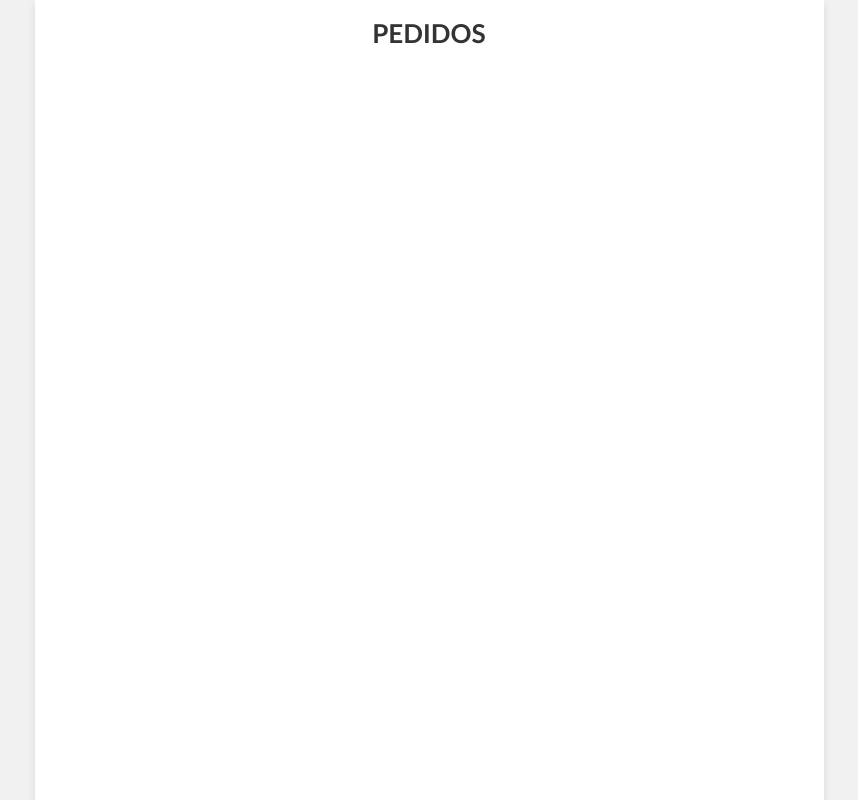
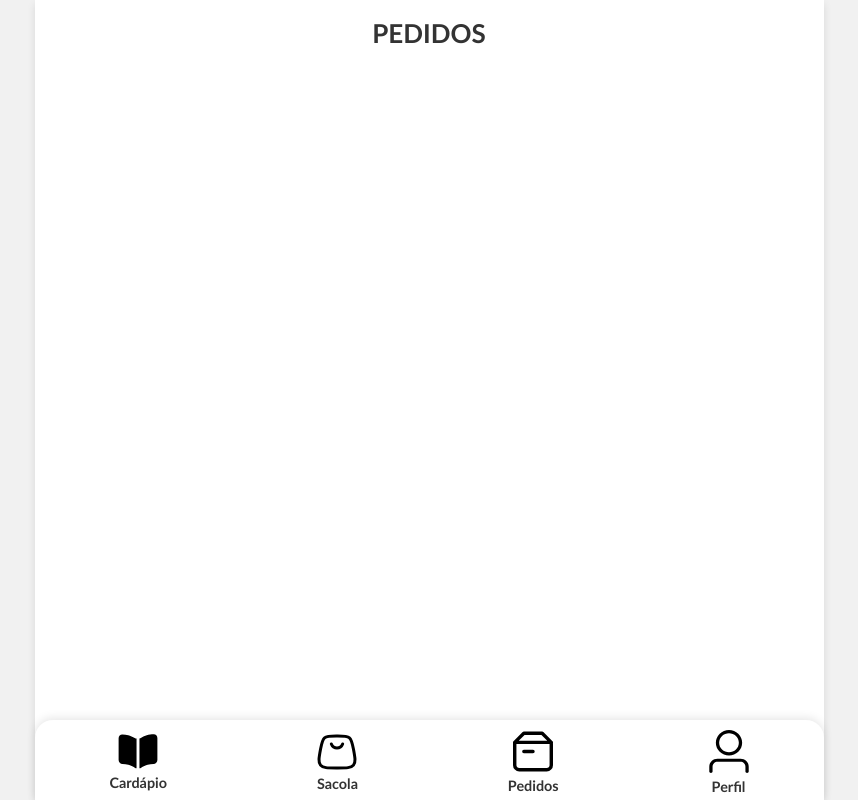
Before and after one commit to ItaloKaua1/DeliverySite, a React (Vite) app in the folder Front/: page /Pedidos in a window 1280 px wide. Shown: the whole page, without its empty margins (211-1069 px from the left). Built offline with nearby package versions, Linux system fonts and the light colour scheme.

Commit message:
Link navbar

```diff
--- a/Front/src/components/Menu/Menu.css
+++ b/Front/src/components/Menu/Menu.css
@@ -6,7 +6,7 @@
     height: auto;
     display: flex;
     flex-direction: column;
-    margin-top: 150px;
+    margin-top: 15px;
     align-items: flex-start;
     margin-bottom: 0;
 }
@@ -21,7 +21,6 @@
 #titulo {
     font-size: 18px;
     font-weight: bold;
-    margin-bottom: 10px;
     margin-left: 10px;
 }
 
@@ -85,6 +84,7 @@
 #divCombos, #divSobremesas, #divBebidas {
     margin-top: 0;
     border-bottom: 0;
+    box-shadow: 0 4px 8px rgba(0, 0, 0, 0.1);
 }
 
 #divCombos {
@@ -97,7 +97,7 @@
 
 #divBebidas {
     height: auto;
-    padding-bottom: 14vh;
+    padding-bottom: 10vh;
 }
 
 .confirmContainer {
--- a/Front/src/components/Navbar/Navbar.jsx
+++ b/Front/src/components/Navbar/Navbar.jsx
@@ -36,21 +36,26 @@ const Navbar = () => {
     setPedidosCheio(false)
   }
 
-
   return (
     <div id="NavbarDiv">
+      <Link to="/Home" className="Link">
         <div className="containerItems" id="cardapio" onClick={handleCardapioClick}>
-        <img src={cardapioCheio ? '/Cardapio_vector.svg' : '/cardapioVazio.svg'} alt="Cardápio" className="img" />
+          <img src={cardapioCheio ? '/Cardapio_vector.svg' : '/cardapioVazio.png'} alt="Cardápio" className="img" />
           <p id="textoNav">
             <strong>Cardápio</strong>
           </p>
         </div>
+      </Link>
+
+      <Link to="/Sacola" className="Link">
         <div className="containerItems" id="sacola" onClick={handleSacolaClick}>
           <img src={sacolaCheia ? '/sacola-preenchida.svg' : '/Sacola.svg'} alt="Sacola" className="img" />
           <p id="textoNav">
             <strong>Sacola</strong>
           </p>
         </div>
+        </Link>
+
       <Link to="/Pedidos" className="Link">
         <div className="containerItems" id="pedidos" onClick={handlePedidosClick}>
           <img src={pedidosCheio ? '/pedidosCheio.svg' : '/Pedidos.svg'} alt="Pedidos" className="img" />
@@ -59,14 +64,15 @@ const Navbar = () => {
           </p>
         </div>
       </Link>
-      {/* <Link to="/Perfil" className="Link"> */}
+
+      <Link to="/Perfil" className="Link">
         <div className="containerItems" id="perfil" onClick={handlePerfilClick}>
           <img src={perfilCheio ? '/perfilCheio.svg' : '/perfil.svg'} alt="Perfil" className="img" />
           <p id="textoNav">
             <strong>Perfil</strong>
           </p>
         </div>
-      {/* </Link> */}
+      </Link>
     </div>
   );
 };
--- a/Front/src/pages/Pedidos/Pedidos.jsx
+++ b/Front/src/pages/Pedidos/Pedidos.jsx
@@ -1,7 +1,10 @@
+import Navbar from "../../components/Navbar/Navbar"
+
 const Pedidos = () => {
     return(
         <div className="containerDefault">
             <h1>PEDIDOS</h1>
+            <Navbar />
         </div>
     )
 }
```
Also changed, not shown: Front/public/cardapioVazio.png (added). Lines whose indentation alone changed are shown as unchanged.
